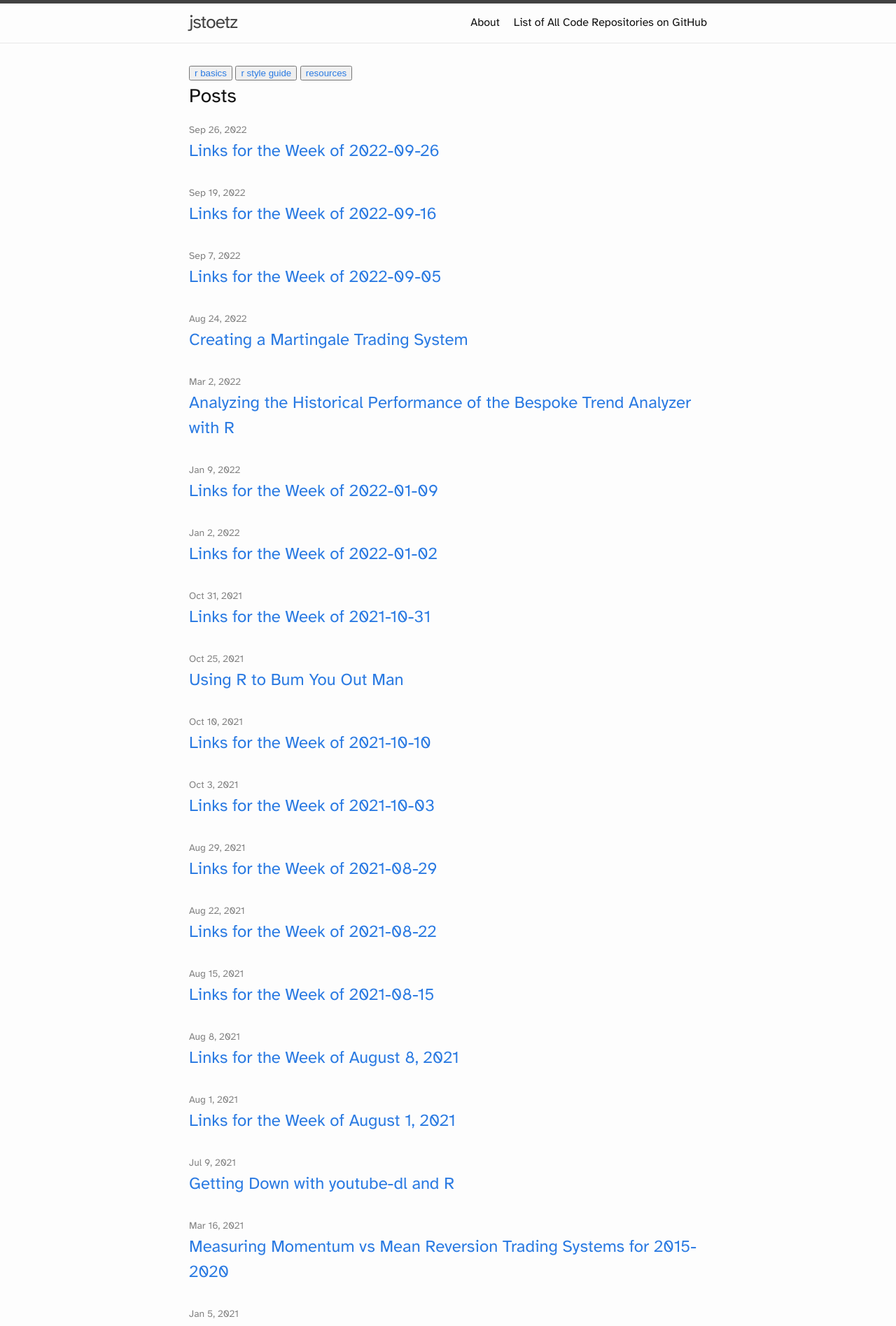
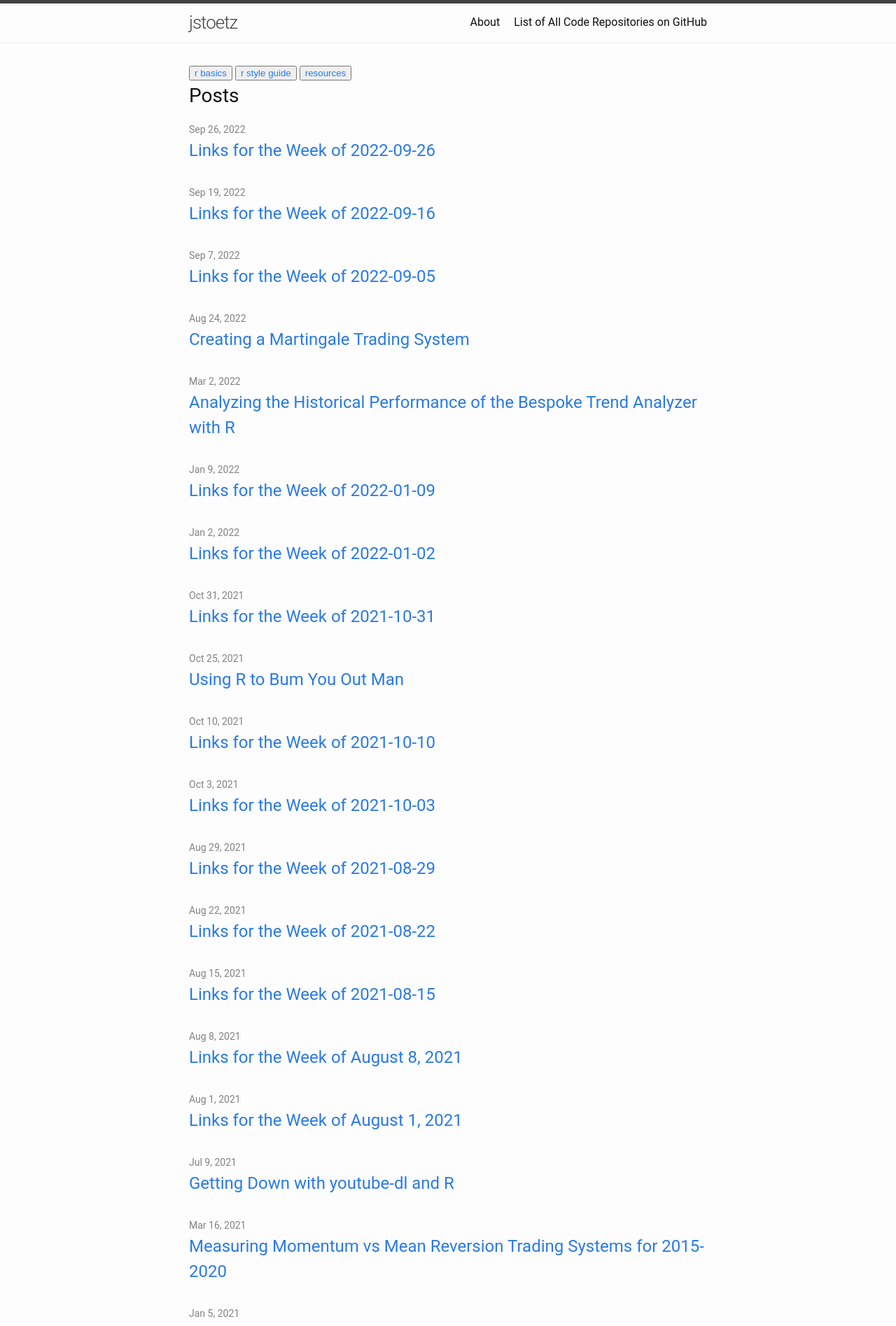
Before and after one commit to jstoetz/jstoetz.github.io, a Jekyll site: the page built from index.html, in a window 1280 px wide. Shown: the top 1895 px of the page at 70% size. Built offline with Jekyll 4.4.1, drawn with Linux system fonts in a browser that asks for light colours; the list of posts is cut into pages by our own code.

Commit message:
font change

```diff
--- a/_includes/head.html
+++ b/_includes/head.html
@@ -4,8 +4,8 @@
   <meta name="viewport" content="width=device-width, initial-scale=1">
   {%- seo -%}
   <link rel="stylesheet" href="{{ "/assets/css/style.css" | relative_url }}">
-  <link rel="preconnect" href="https://fonts.gstatic.com" crossorigin>
-  <link href="https://fonts.googleapis.com/css2?family=Atkinson+Hyperlegible:wght@400;700&display=swap" rel="stylesheet">
+  <!--<link rel="preconnect" href="https://fonts.gstatic.com" crossorigin>
+  <link href="https://fonts.googleapis.com/css2?family=Atkinson+Hyperlegible:wght@400;700&display=swap" rel="stylesheet">-->
   {%- feed_meta -%}
   {%- if jekyll.environment == 'production' and site.google_analytics -%}
     {%- include google-analytics.html -%}
--- a/_sass/minima.scss
+++ b/_sass/minima.scss
@@ -4,7 +4,7 @@
 
 // $base-font-family: -apple-system, BlinkMacSystemFont, "Segoe UI", Roboto, Helvetica, Arial, sans-serif, "Apple Color Emoji", "Segoe UI Emoji", "Segoe UI Symbol" !default;
 
-$base-font-family: 'Atkinson Hyperlegible', sans-serif;
+$base-font-family: 'Roboto', sans-serif;
 $base-font-size:   16px !default;
 $base-font-weight: 400 !default;
 $small-font-size:  $base-font-size * 0.875 !default;
```
